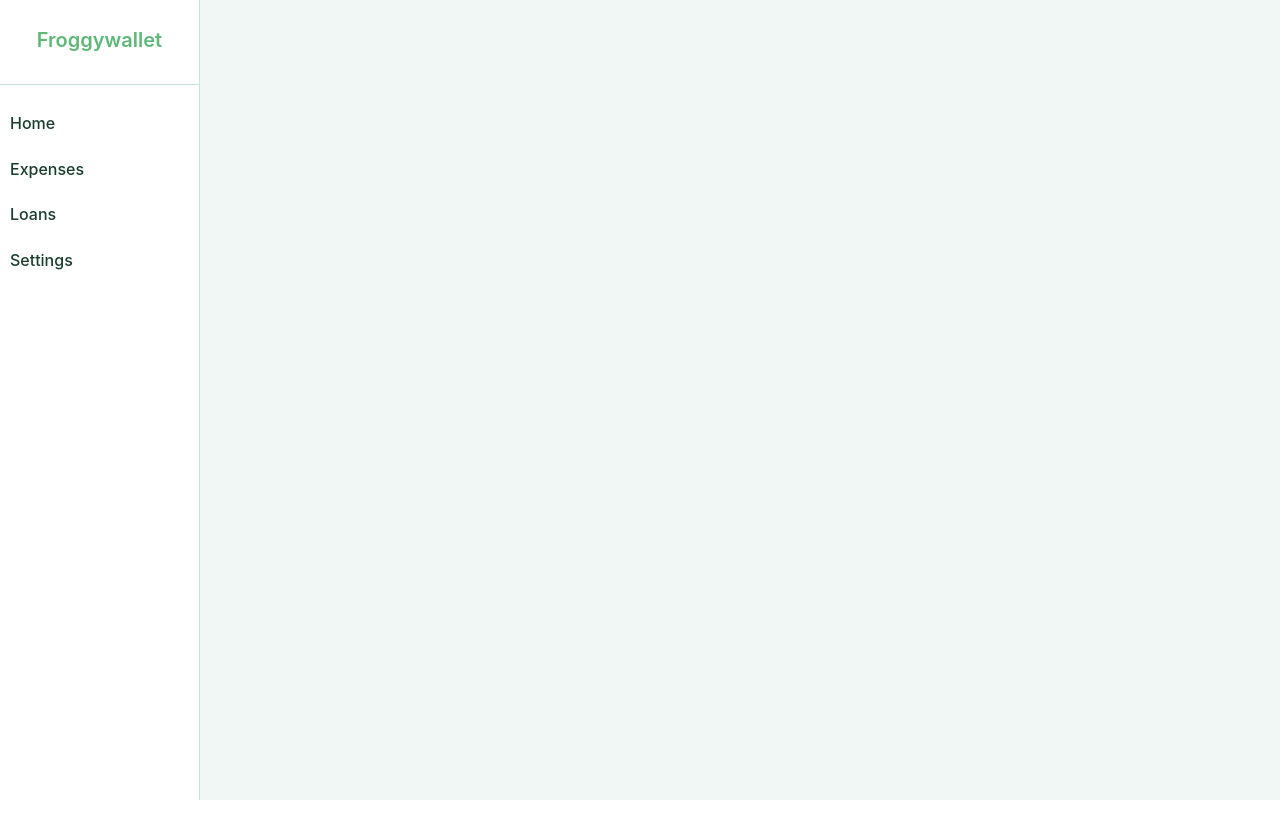
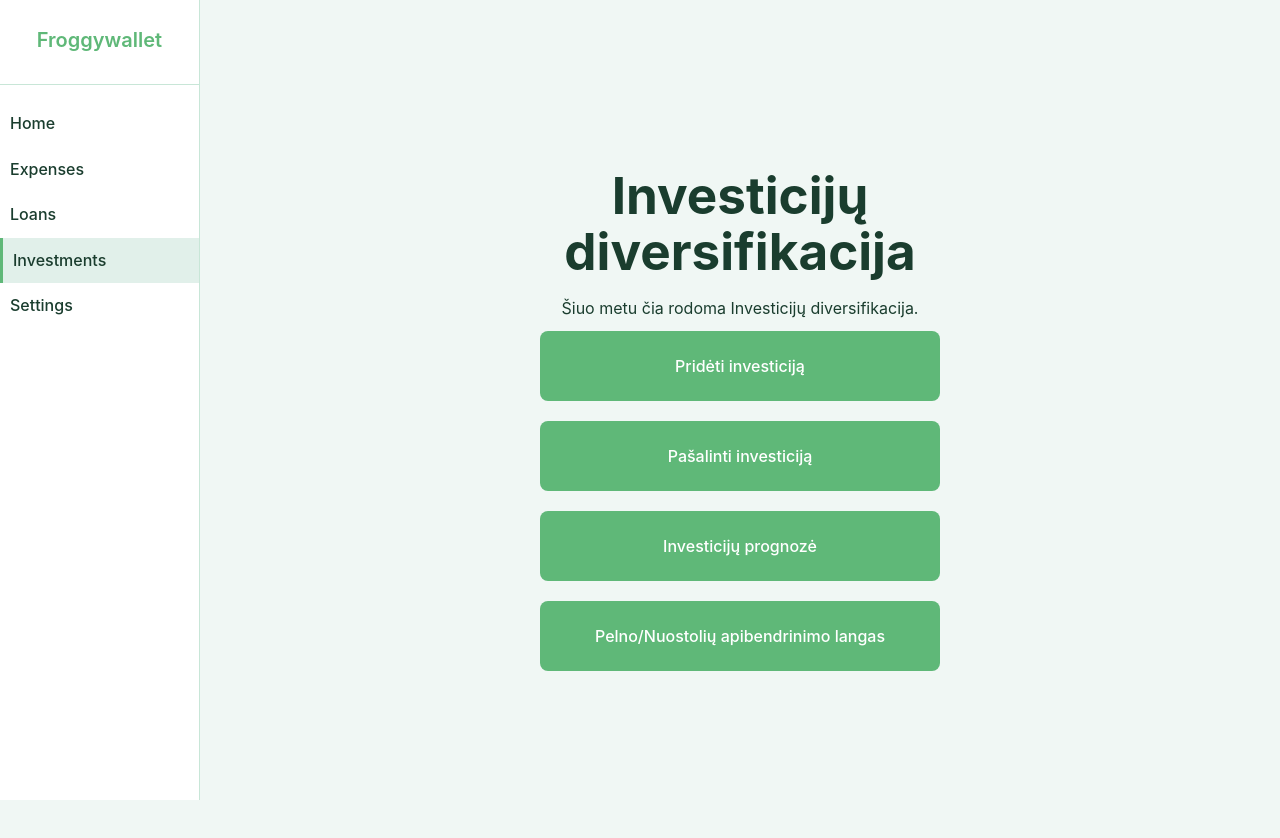
Before and after one commit to kvietelaitis/froggywallet, a React app in the folder frontend/: page /investments in a window 1280 px wide. Shown: the top 838 px of the page. Before the commit the page ends 800 px from the top, so only its background shows below. Built offline with nearby package versions, Linux system fonts and the light colour scheme; the HTML template or start-up script is replaced by a standard one.

Commit message:
Investment travel
implemented traveling between investment related function pages

```diff
--- a/frontend/src/App.tsx
+++ b/frontend/src/App.tsx
@@ -8,11 +8,13 @@ import SidebarMenu, {type MenuItem} from './_components/Sidebar'
 import type { JSX } from 'react'
 import ExpensesRoutes from './pages/Expenses/ExpenseRoutes'
 import LoanRoutes from './pages/Loans/LoanRoutes'
+import InvestmentsRoutes from './pages/Investments/InvestmentRoutes'
 
 const menuItems: MenuItem[] = [
     { title: 'Home', path: '/home' },
     { title: 'Expenses', path: '/expenses' },
     { title: 'Loans', path: '/loan' },
+    { title: 'Investments', path: '/investments' },
     { title: 'Settings', path: '/settings' },
 ];
 
@@ -33,6 +35,9 @@ function AppContent(): JSX.Element {
             {/* Expense Routes */}
             <Route path="/expenses/*" element={<ExpensesRoutes />} />
 
+            {/* Investations Routes */}
+            <Route path="/investments/*" element={<InvestmentsRoutes/>} />
+
             {/* Loan Routes */}
             <Route path="/loan/*" element={<LoanRoutes />} />
 
--- /dev/null
+++ b/frontend/src/pages/Investments/AddInvestmentsPage.tsx
@@ -0,0 +1,10 @@
+export default function AddInvestmentsPage() {
+  return (
+    <div className="auth-container">
+      <div style={{ maxWidth: 420, margin: '40px auto', textAlign: 'center' }}>
+        <h1>Pridėti Investicijas</h1>
+        <p>Čia pridedame naujas investicijas</p>
+      </div>
+    </div>
+  )
+}
--- /dev/null
+++ b/frontend/src/pages/Investments/DeleteInvestmentsPage.tsx
@@ -0,0 +1,10 @@
+export default function DeleteInvestmentsPage() {
+  return (
+    <div className="auth-container">
+      <div style={{ maxWidth: 420, margin: '40px auto', textAlign: 'center' }}>
+        <h1>Pašalinti investicijas</h1>
+        <p>Šitame puslapyje bus pašąlinamos investicijos</p>
+      </div>
+    </div>
+  )
+}
--- /dev/null
+++ b/frontend/src/pages/Investments/InvestmentPredictionsPage.tsx
@@ -0,0 +1,10 @@
+export default function InvestmentPredictionsPage() {
+  return (
+    <div className="auth-container">
+      <div style={{ maxWidth: 420, margin: '40px auto', textAlign: 'center' }}>
+        <h1>Investicijos prognozė</h1>
+        <p>Šitame puslapyje bus investicijos prognozės</p>
+      </div>
+    </div>
+  )
+}
--- /dev/null
+++ b/frontend/src/pages/Investments/InvestmentPredictionsTimePage.tsx
@@ -0,0 +1,30 @@
+import { useNavigate } from "react-router-dom";
+
+export default function InvestmentPredictionsTimePage() {
+  const navigate = useNavigate();
+
+  return (
+    <div className="auth-container">
+      <div style={{ maxWidth: 420, margin: "40px auto", textAlign: "center" }}>
+        <h1>Investicijos prognozės laikotarpio pasirinkimas</h1>
+        <p>Šitame puslapyje bus pasirinkamas prognozės laikotarpis</p>
+
+        <div style={{ alignContent: "center", width: "100%" }}>
+          <button
+            style={{
+              margin: "10px",
+              height: "70px",
+              width: "400px",
+              maxWidth: "400px",
+            }}
+            onClick={() =>
+              navigate("/investments/investmentpredictionstime/investmentpredictions")
+            }
+          >
+            Eiti į prognozės puslapį
+          </button>
+        </div>
+      </div>
+    </div>
+  );
+}
--- /dev/null
+++ b/frontend/src/pages/Investments/InvestmentRoutes.tsx
@@ -0,0 +1,27 @@
+import { Routes, Route, Navigate } from 'react-router-dom';
+import InvestmentPage from './InvestmentsPage';
+import AddInvestmentsPage from './AddInvestmentsPage';
+import DeleteInvestmentsPage from './DeleteInvestmentsPage';
+import InvestmentPredictionsTimePage from './InvestmentPredictionsTimePage';
+import InvestmentPredictionsPage from './InvestmentPredictionsPage';
+import ProfitLossTimePickerPage from './ProfitLossTimePickerPage';
+import ProfitLossSummaryPage from './ProfitLossSummaryPage';
+
+
+function InvestmentsRoutes() {
+  return (
+    <Routes>
+      <Route path="/" element={<InvestmentPage />} />
+      <Route path="addinvestments" element={<AddInvestmentsPage />} />
+      <Route path="deleteinvestments" element={<DeleteInvestmentsPage />} />
+      <Route path="investmentpredictionstime" element={<InvestmentPredictionsTimePage/>} />
+      <Route path="investmentpredictionstime/investmentpredictions" element={<InvestmentPredictionsPage/>} />
+      <Route path="profitlosstimepicker" element={<ProfitLossTimePickerPage />} />
+      <Route path="profitlosstimepicker/profitlosssummary" element={<ProfitLossSummaryPage />} />
+      {/* Catch-all: redirect invalid routes */}
+      <Route path="*" element={<Navigate to="/investments" replace />} />
+    </Routes>
+  );
+}
+
+export default InvestmentsRoutes;
--- /dev/null
+++ b/frontend/src/pages/Investments/InvestmentsPage.tsx
@@ -0,0 +1,64 @@
+import { useNavigate } from "react-router-dom";
+
+export default function InvestmentsPage() {
+  const navigate = useNavigate();
+
+  return (
+    <div className="auth-container">
+      <div style={{ maxWidth: 420, margin: "40px auto", textAlign: "center" }}>
+        <h1>Investicijų diversifikacija</h1>
+        <p>Šiuo metu čia rodoma Investicijų diversifikacija.</p>
+
+        <div style={{ alignContent: "center", width: "100%" }}>
+          <button
+            style={{
+              margin: "10px",
+              height: "70px",
+              width: "400px",
+              maxWidth: "400px",
+            }}
+            onClick={() => navigate("/investments/addinvestments")}
+          >
+            Pridėti investiciją
+          </button>
+
+          <button
+            style={{
+              margin: "10px",
+              height: "70px",
+              width: "400px",
+              maxWidth: "400px",
+            }}
+            onClick={() => navigate("/investments/deleteinvestments")}
+          >
+            Pašalinti investiciją
+          </button>
+
+          <button
+            style={{
+              margin: "10px",
+              height: "70px",
+              width: "400px",
+              maxWidth: "400px",
+            }}
+            onClick={() => navigate("/investments/investmentpredictionstime")}
+          >
+            Investicijų prognozė
+          </button>
+
+          <button
+            style={{
+              margin: "10px",
+              height: "70px",
+              width: "400px",
+              maxWidth: "400px",
+            }}
+            onClick={() => navigate("/investments/profitlosstimepicker")}
+          >
+            Pelno/Nuostolių apibendrinimo langas
+          </button>
+        </div>
+      </div>
+    </div>
+  );
+}
--- /dev/null
+++ b/frontend/src/pages/Investments/ProfitLossSummaryPage.tsx
@@ -0,0 +1,10 @@
+export default function ProfitLossSummaryPage() {
+  return (
+    <div className="auth-container">
+      <div style={{ maxWidth: 420, margin: '40px auto', textAlign: 'center' }}>
+        <h1>Pelno/Nuostolių apibendrinimas</h1>
+        <p>Šitame puslapyje bus investicijos prognozės</p>
+      </div>
+    </div>
+  )
+}
--- /dev/null
+++ b/frontend/src/pages/Investments/ProfitLossTimePickerPage.tsx
@@ -0,0 +1,30 @@
+import { useNavigate } from "react-router-dom";
+
+export default function ProfitLossTimePickerPage() {
+  const navigate = useNavigate();
+
+  return (
+    <div className="auth-container">
+      <div style={{ maxWidth: 420, margin: "40px auto", textAlign: "center" }}>
+        <h1>Pelno/Nuostolio laikotarpio pasirinkimas</h1>
+        <p>Šitame puslapyje bus pasirinkamas Pelno/Nuostolių laikotarpis</p>
+
+        <div style={{ alignContent: "center", width: "100%" }}>
+          <button
+            style={{
+              margin: "10px",
+              height: "70px",
+              width: "400px",
+              maxWidth: "400px",
+            }}
+            onClick={() =>
+              navigate("/investments/profitlosstimepicker/profitlosssummary")
+            }
+          >
+            Eiti į Pelno/Nuostolių puslapį
+          </button>
+        </div>
+      </div>
+    </div>
+  );
+}
```
